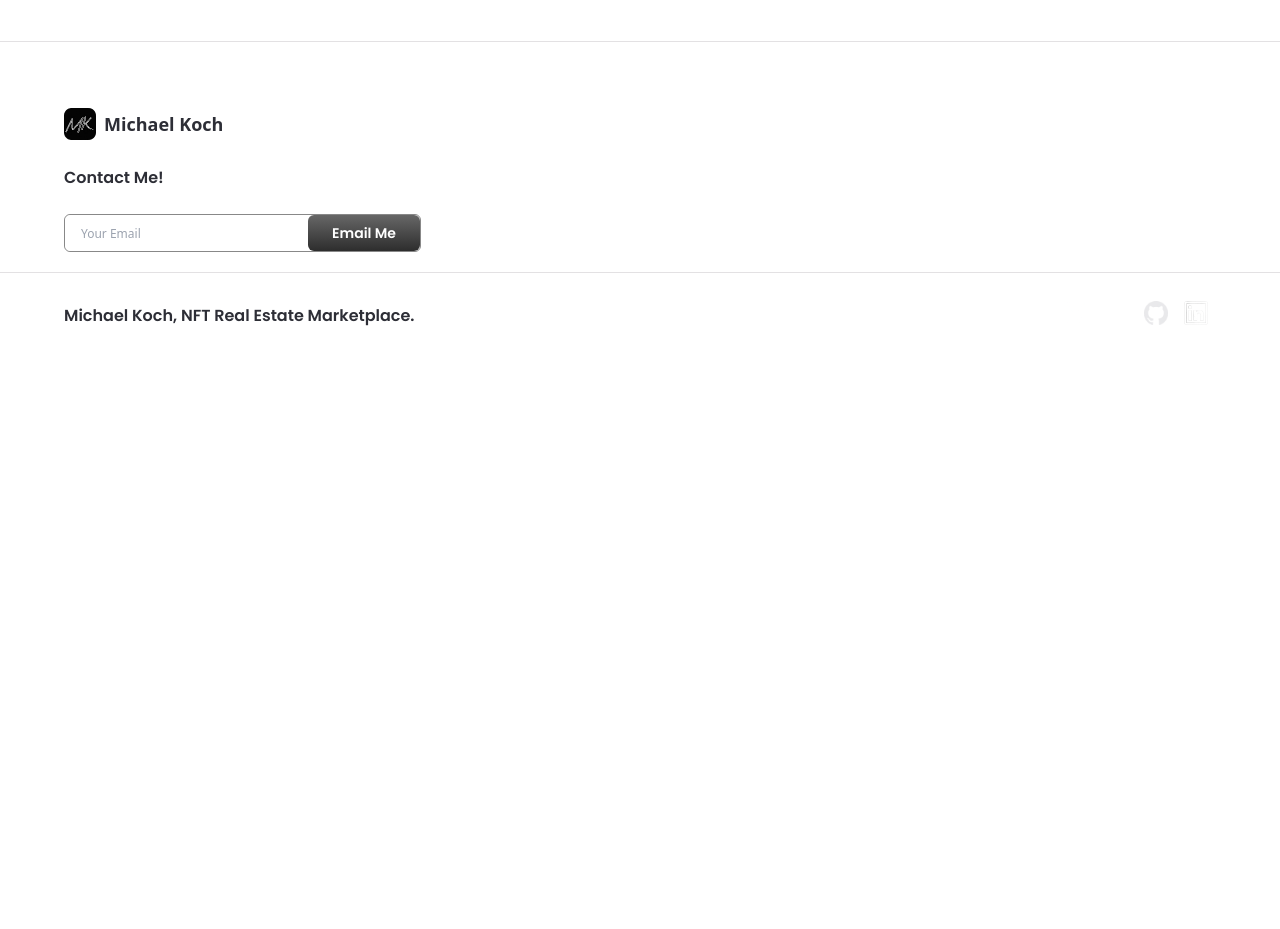
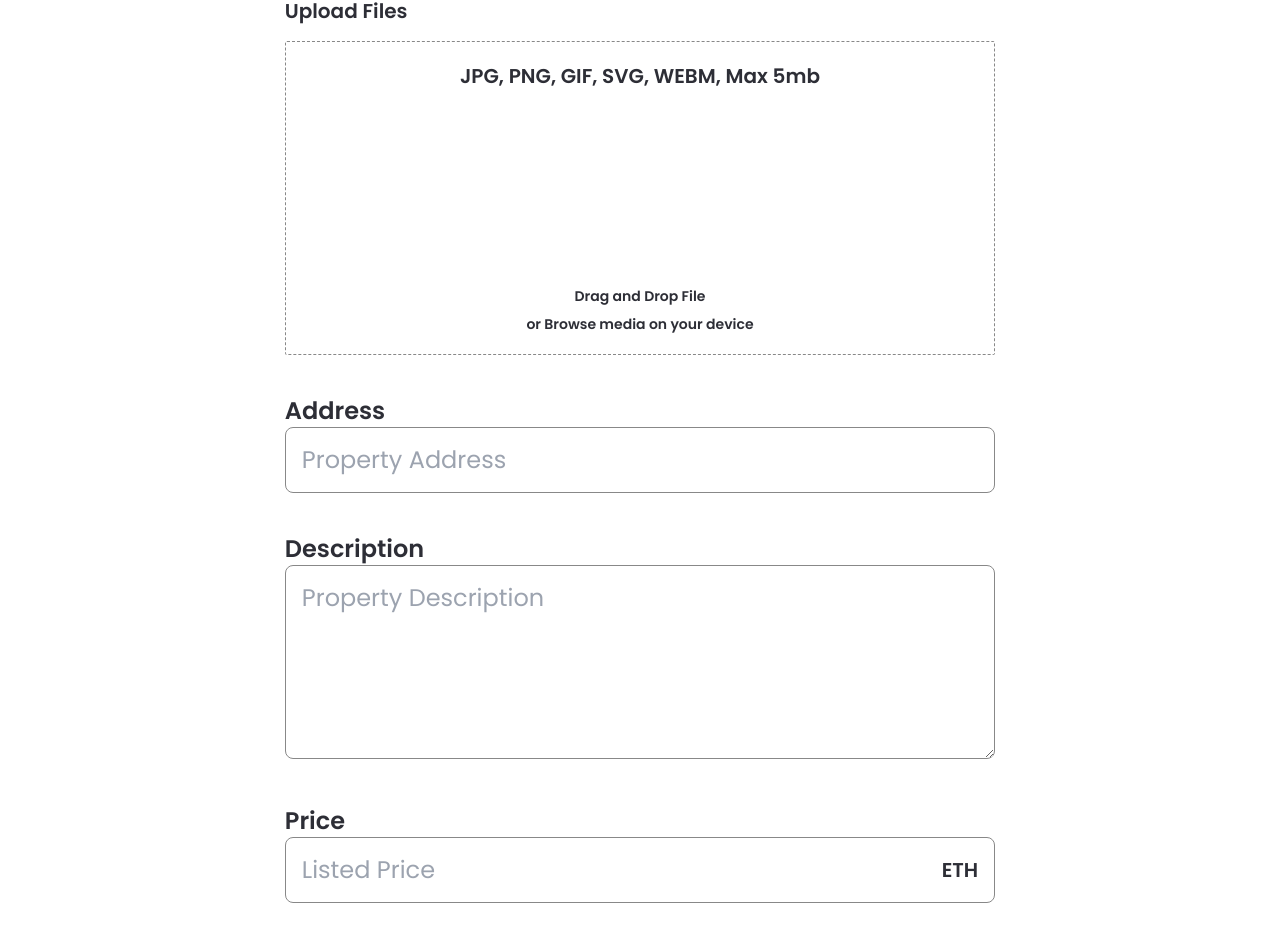
Before and after one commit to mikekochh/NFT_Marketplace, a Next.js app: page /list in a window 1280 px wide. Shown: the part 216-1145 px from the top of the page. Before the commit the page ends 800 px from the top, so only its background shows below. Built offline with nearby package versions, Linux system fonts and the light colour scheme.

Commit message:
Completed Property Listing UI

```diff
--- /dev/null
+++ b/components/Input.jsx
@@ -0,0 +1,21 @@
+import React from 'react';
+
+const Input = ({ inputType, title, placeholder, handleClick }) => (
+  <div className="mt-10 w-full">
+    <p className="font-poppins dark:text-white text-nft-black-1 font-semibold text-2xl">{title}</p>
+
+    {inputType === 'number' ? (
+      <div className="rounded-lg text-2xl p-4 w-full dark:bg-nft-black-1 bg-white border dark:border-nft-black-1 border-nft-gray-2 outline-none font-poppins dark:text-white text-nft-gray-2 flexBetween flex-row">
+        <input type="number" className="flex w-full dark:bg-nft-black-1 bg-white outline-none" placeholder={placeholder} onChange={handleClick} />
+        <p className="font-poppins dark:text-white text-nft-black-1 font-semibold text-xl">ETH</p>
+      </div>
+    ) : inputType === 'textarea' ? (
+      <textarea className="w-full rounded-lg text-2xl p-4 dark:bg-nft-black-1 bg-white border dark:border-nft-black-1 border-nft-gray-2 outline-none font-poppins dark:text-white text-nft-gray-2" rows="5" placeholder={placeholder} onChange={handleClick} />
+    ) : (
+      <input type="text" className="rounded-lg text-2xl p-4 w-full dark:bg-nft-black-1 bg-white border dark:border-nft-black-1 border-nft-gray-2 outline-none font-poppins dark:text-white text-nft-gray-2" placeholder={placeholder} onChange={handleClick} />
+    )}
+
+  </div>
+);
+
+export default Input;
--- a/components/index.js
+++ b/components/index.js
@@ -4,5 +4,6 @@ import Button from './Button';
 import Banner from './Banner';
 import OwnerCard from './OwnerCard';
 import RealEstateCard from './RealEstateCard';
+import Input from './Input';
 
-export { Navbar, Footer, Button, Banner, OwnerCard, RealEstateCard };
+export { Navbar, Footer, Button, Banner, OwnerCard, RealEstateCard, Input };
--- a/pages/list.js
+++ b/pages/list.js
@@ -4,30 +4,89 @@ import { useDropzone } from 'react-dropzone';
 import Image from 'next/image';
 import { useTheme } from 'next-themes';
 
-import { Button } from '../components';
+import { Button, Input } from '../components';
 import images from '../assets';
 
 const List = () => {
   const [fileUrl, setFileUrl] = useState(null);
+  const [formInput, setFormInput] = useState({ price: '', name: '', description: '' });
   const { theme } = useTheme();
 
-  const onDrop = () => {
+  const onDrop = useCallback(() => {
     // upload image to the ipfs
-  };
+  });
 
   const { getRootProps, getInputProps, isDragActive, isDragAccept, isDragReject } = useDropzone({
     onDrop: onDrop(),
+    accept: 'image/*',
+    maxSize: 5000000,
   });
 
+  // only when one of the isDrag changes do we re-render this function, instead of hav
   const fileStyle = useMemo(() => (
-    ''
-  ), []);
+    `dark:bg-nft-black-1 bg-white border dark:border-white border-nft-gray-2 flex flex-col items-center p-5 rounded-sm border-dashed
+    ${isDragActive && ' border-file-active'}
+    ${isDragAccept && ' border-file-accept'}
+    ${isDragReject && ' border-file-reject'}
+    `
+  ), [isDragActive, isDragAccept, isDragReject]);
 
   return (
     <div className="flex justify-center sm:px-4 p-12">
-      <h1 className="font-poppins dark:text-white text-nft-black-1 text-2xl minlg:text-4xl font-semibold sm:mb-4 flex-1">List New Property</h1>
-      <div className="mt-16">
-        <p className="font-poppins dark:text-white text-nft-black-1 font-semibold text-xl">Upload Files</p>
+      <div className="w-3/5 md:w-full">
+        <h1 className="font-poppins dark:text-white text-nft-black-1 text-2xl minlg:text-4xl font-semibold sm:mb-4 flex-1">List New Property</h1>
+        <div className="mt-16">
+          <p className="font-poppins dark:text-white text-nft-black-1 font-semibold text-xl">Upload Files</p>
+          <div className="mt-4">
+            <div {...getRootProps()} className={fileStyle}>
+              <input {...getInputProps()} />
+              <div className="flexCenter flex-col text-center">
+                <p className="font-poppins dark:text-white text-nft-black-1 font-semibold text-xl">JPG, PNG, GIF, SVG, WEBM, Max 5mb</p>
+                <div className="my-12 w-full flex justify-center">
+                  <Image
+                    src={images.upload}
+                    width={100}
+                    height={100}
+                    objectFit="contain"
+                    alt="file upload"
+                    className={theme === 'light' && 'filter invert'}
+                  />
+                </div>
+                <p className="font-poppins dark:text-white text-nft-black-1 font-semibold text-sm">Drag and Drop File</p>
+                <p className="font-poppins dark:text-white text-nft-black-1 font-semibold text-sm mt-2">or Browse media on your device</p>
+              </div>
+            </div>
+            {fileUrl && (
+              <aside>
+                <div>
+                  <img src={fileUrl} alt="asset_file" />
+                </div>
+              </aside>
+            )}
+          </div>
+        </div>
+
+        <Input
+          inputType="input"
+          title="Address"
+          placeholder="Property Address"
+          handleClick={(e) => setFormInput({ ...formInput, name: e.target.value })}
+        />
+        <Input
+          inputType="textarea"
+          title="Description"
+          placeholder="Property Description"
+          handleClick={(e) => setFormInput({ ...formInput, description: e.target.value })}
+        />
+        <Input
+          inputType="number"
+          title="Price"
+          placeholder="Listed Price"
+          handleClick={(e) => setFormInput({ ...formInput, price: e.target.value })}
+        />
+        <div className="mt-7 w-full flex justify-end">
+          <Button btnName="List Property" classStyles="rounded-xl" handleClick={() => {}} />
+        </div>
       </div>
     </div>
   );
```
